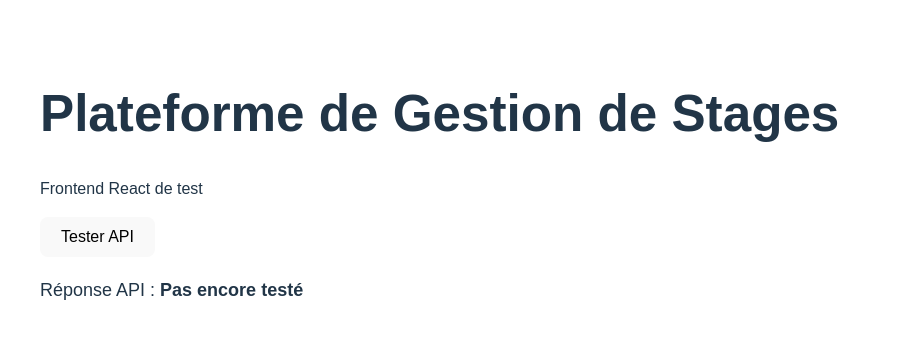
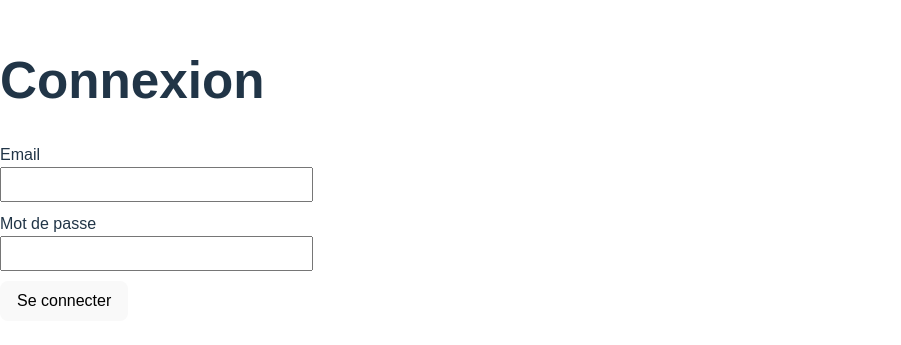
Before and after one commit to lunegon/stage-management-platform, a React app in the folder frontend/: page / in a window 1280 px wide. Shown: the part 213-558 px from the top of the page, without its empty margins (0-901 px from the left). Built offline with nearby package versions, Linux system fonts and the light colour scheme; the HTML template or start-up script is replaced by a standard one.

Commit message:
Add initial React login page and API service

```diff
--- a/frontend/src/App.jsx
+++ b/frontend/src/App.jsx
@@ -1,32 +1,7 @@
-import { useState } from "react";
+import LoginPage from "./pages/LoginPage";
 
 function App() {
-  const [message, setMessage] = useState("Pas encore testé");
-
-  const testApi = async () => {
-    try {
-      const response = await fetch("/api/health");
-      const data = await response.json();
-      setMessage(data.status);
-    } catch (error) {
-      setMessage("Erreur de connexion au backend");
-    }
-  };
-
-  return (
-    <div style={{ padding: "40px", fontFamily: "Arial, sans-serif" }}>
-      <h1>Plateforme de Gestion de Stages</h1>
-      <p>Frontend React de test</p>
-
-      <button onClick={testApi} style={{ padding: "10px 20px", cursor: "pointer" }}>
-        Tester API
-      </button>
-
-      <p style={{ marginTop: "20px", fontSize: "18px" }}>
-        Réponse API : <strong>{message}</strong>
-      </p>
-    </div>
-  );
+  return <LoginPage />;
 }
 
 export default App;
--- /dev/null
+++ b/frontend/src/pages/LoginPage.jsx
@@ -0,0 +1,62 @@
+import { useState } from "react";
+import { apiFetch } from "../services/api";
+
+function LoginPage() {
+  const [email, setEmail] = useState("");
+  const [password, setPassword] = useState("");
+  const [message, setMessage] = useState("");
+
+  const handleLogin = async (e) => {
+    e.preventDefault();
+
+    try {
+      const data = await apiFetch("/auth/login", {
+        method: "POST",
+        body: JSON.stringify({ email, password }),
+      });
+
+      localStorage.setItem("token", data.token);
+      localStorage.setItem("user", JSON.stringify(data.user));
+
+      setMessage(`Connexion réussie : ${data.user.nom} (${data.user.role})`);
+    } catch (error) {
+      setMessage(error.message);
+    }
+  };
+
+  return (
+    <div style={{ maxWidth: "400px", margin: "40px auto", fontFamily: "Arial" }}>
+      <h1>Connexion</h1>
+
+      <form onSubmit={handleLogin}>
+        <div style={{ marginBottom: "10px" }}>
+          <label>Email</label>
+          <input
+            type="email"
+            value={email}
+            onChange={(e) => setEmail(e.target.value)}
+            style={{ width: "100%", padding: "8px" }}
+          />
+        </div>
+
+        <div style={{ marginBottom: "10px" }}>
+          <label>Mot de passe</label>
+          <input
+            type="password"
+            value={password}
+            onChange={(e) => setPassword(e.target.value)}
+            style={{ width: "100%", padding: "8px" }}
+          />
+        </div>
+
+        <button type="submit" style={{ padding: "10px 16px" }}>
+          Se connecter
+        </button>
+      </form>
+
+      {message && <p style={{ marginTop: "20px" }}>{message}</p>}
+    </div>
+  );
+}
+
+export default LoginPage;
--- /dev/null
+++ b/frontend/src/services/api.js
@@ -0,0 +1,24 @@
+const API_BASE = "/api";
+
+export const apiFetch = async (endpoint, options = {}) => {
+  const token = localStorage.getItem("token");
+
+  const config = {
+    headers: {
+      "Content-Type": "application/json",
+      ...(token ? { Authorization: `Bearer ${token}` } : {}),
+      ...(options.headers || {}),
+    },
+    ...options,
+  };
+
+  const response = await fetch(`${API_BASE}${endpoint}`, config);
+
+  const data = await response.json().catch(() => ({}));
+
+  if (!response.ok) {
+    throw new Error(data.message || "Erreur API");
+  }
+
+  return data;
+};
```
